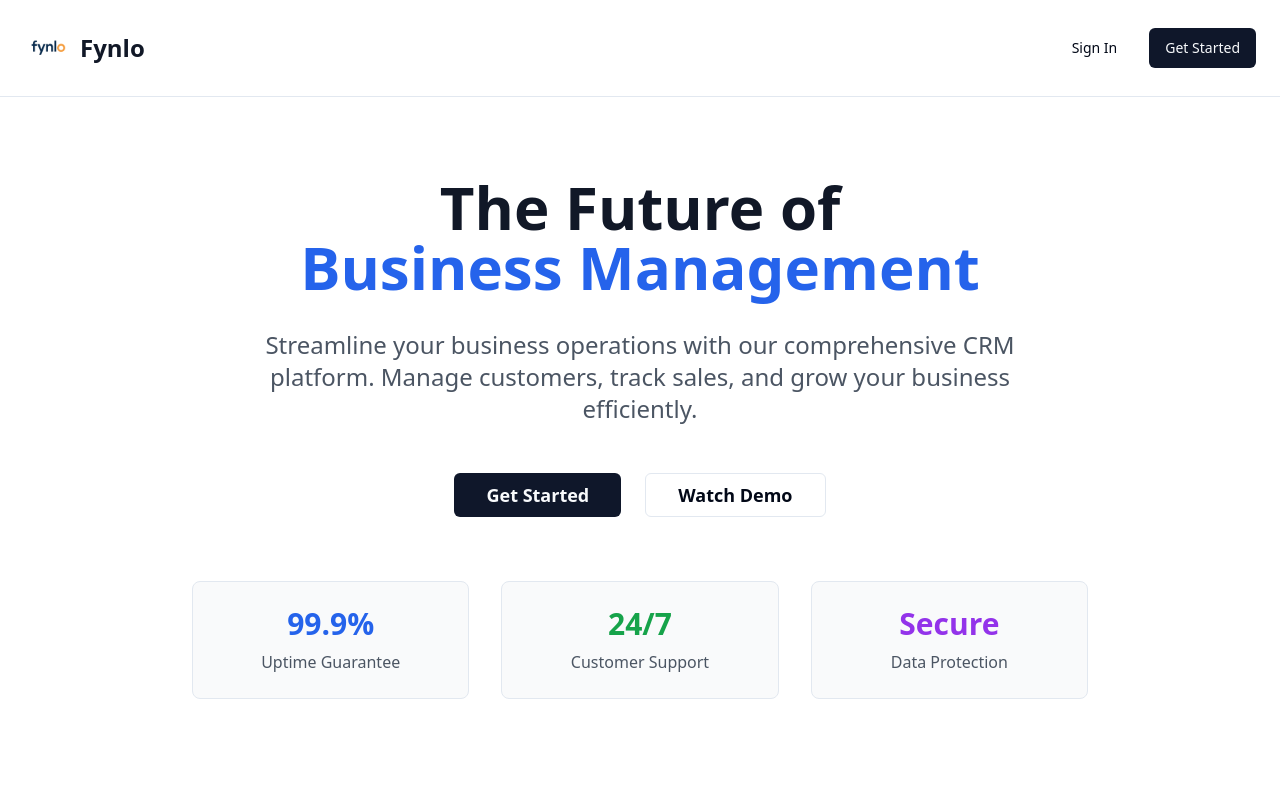
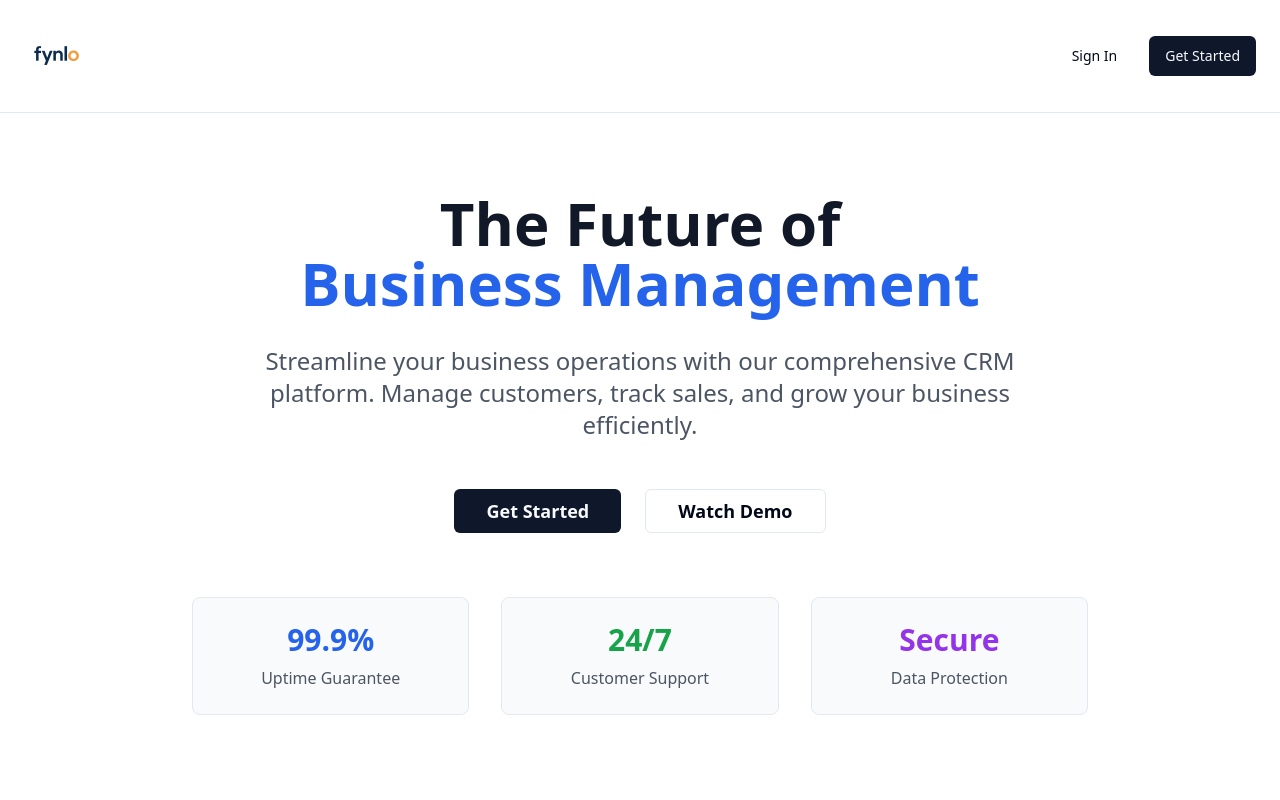
Before and after one commit to Lucid-Directions/fynlo-platform-launchpad, a React (Vite) app: page / in a window 1280 px wide. Shown: the top 800 px of the page. Built offline with nearby package versions, Linux system fonts and the light colour scheme.

Commit message:
Fix Hero component design
Restored the original design of the Hero component, including the logo, navigation bar, and branding.

```diff
--- a/src/components/Hero.tsx
+++ b/src/components/Hero.tsx
@@ -1,4 +1,3 @@
-
 import { Button } from "@/components/ui/button";
 import { useAuth } from "@/contexts/AuthContext";
 import { useNavigate } from "react-router-dom";
@@ -31,13 +30,12 @@ export const Hero = () => {
     <section className="min-h-screen bg-white">
       {/* Navigation */}
       <nav className="flex justify-between items-center p-6 border-b">
-        <div className="flex items-center space-x-2">
+        <div className="flex items-center">
           <img
             src="/lovable-uploads/ae344ce5-1c9f-41c8-b990-94ddff083a5a.png"
             alt="Fynlo Logo"
-            className="h-12 w-auto"
+            className="h-16 w-auto"
           />
-          <span className="text-2xl font-bold text-gray-900">Fynlo</span>
         </div>
         <div className="flex items-center space-x-4">
           {!user && (
```
